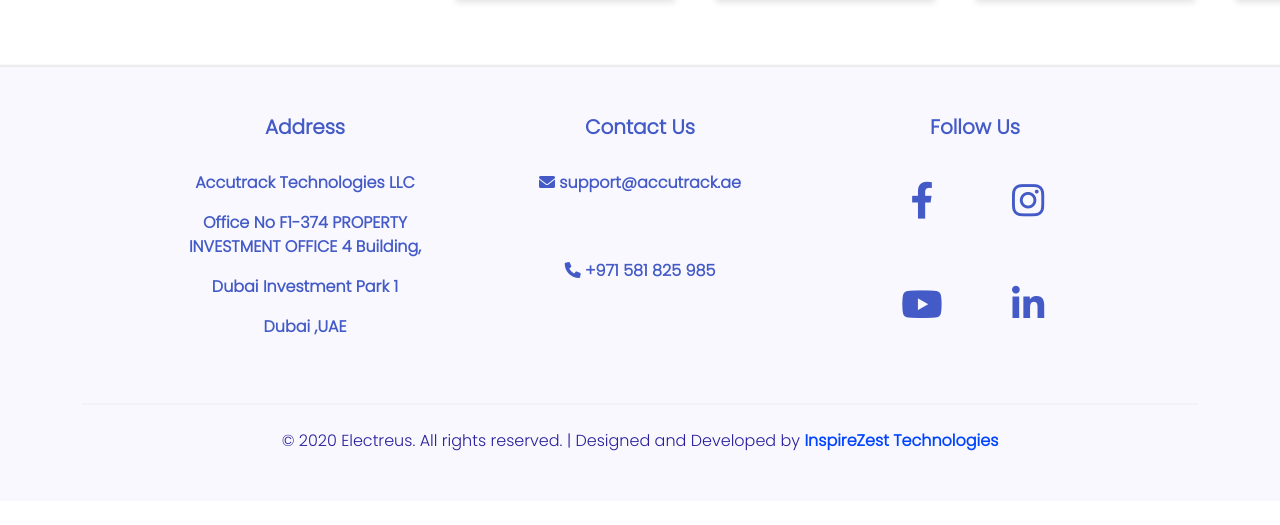
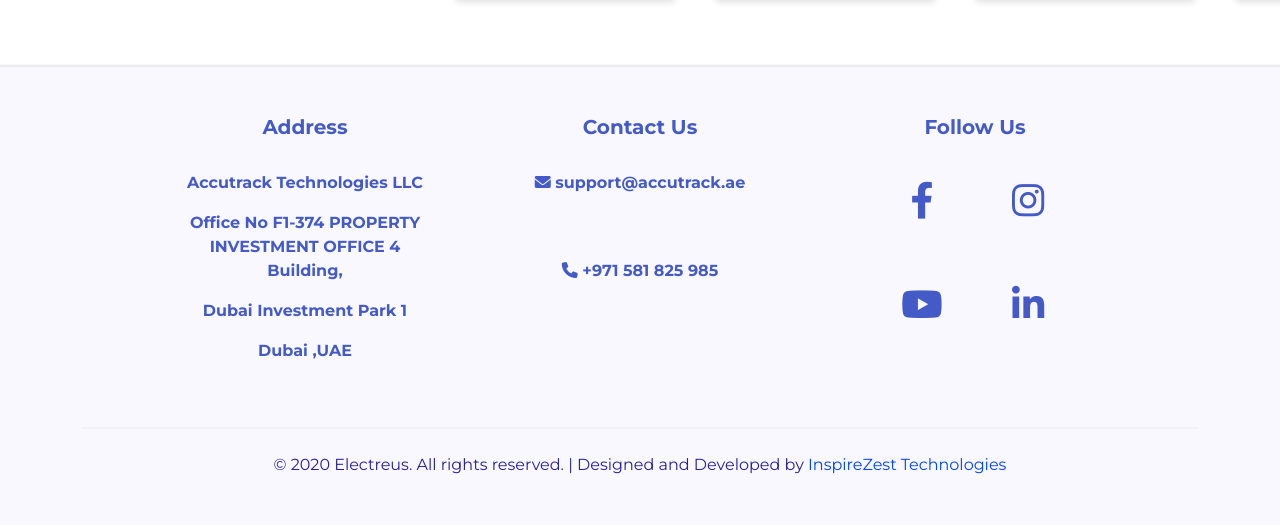
Before and after one commit to ankuxsshh/accutrack, a Django app: page / in a window 1280 px wide. Shown: the part 5498-6023 px from the top of the page. Before the commit the page ends 5949 px from the top, so only its background shows below. Run offline with Django 5.2, Linux system fonts and the light colour scheme.

Commit message:
first commit

```diff
--- a/static/css/style.css
+++ b/static/css/style.css
@@ -1,6 +1,6 @@
 body {
-    font-family: 'Poppins', sans-serif;
-    font-weight: 550;
+    font-family: 'Montserrat', Arial, sans-serif;
+    font-weight: 300;
 }
 
 /* Smooth scrolling for all browsers */
--- a/templates/base.html
+++ b/templates/base.html
@@ -15,7 +15,7 @@
     <!-- Custom CSS -->
     <link rel="stylesheet" href="static/css/style.css" />
     <!-- Google Fonts -->
-    <link href="https://fonts.googleapis.com/css2?family=Poppins:wght@100;200;300&display=swap" rel="stylesheet" />
+    <link href="https://fonts.googleapis.com/css2?family=Montserrat:wght@400;700&display=swap" rel="stylesheet">
   </head>
   <body>
     <nav id="mainNavbar" class="navbar navbar-expand-lg navbar-blend fixed-top">
```
